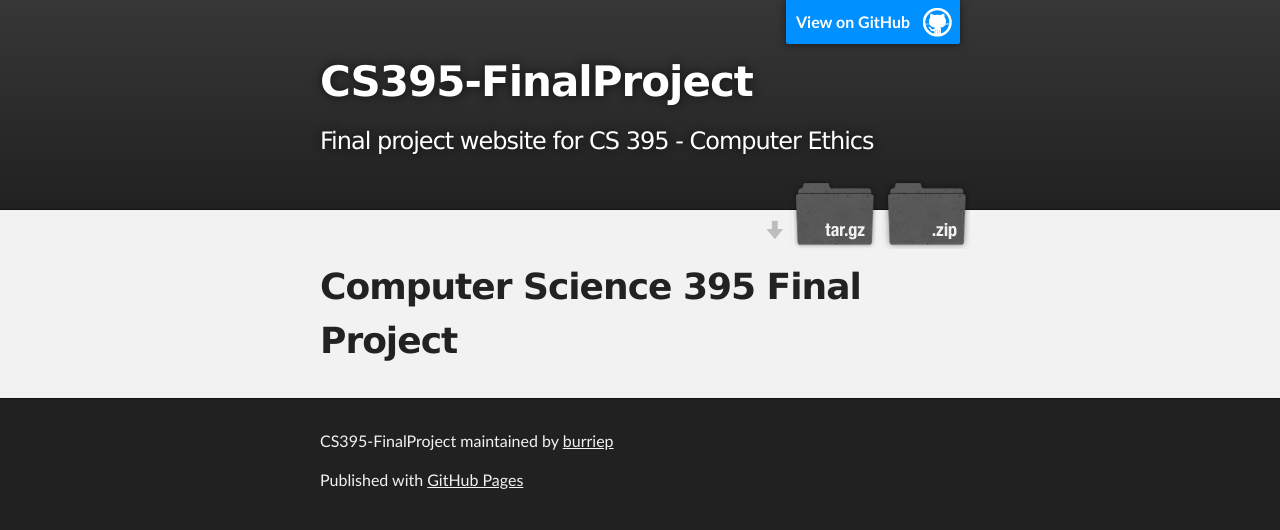
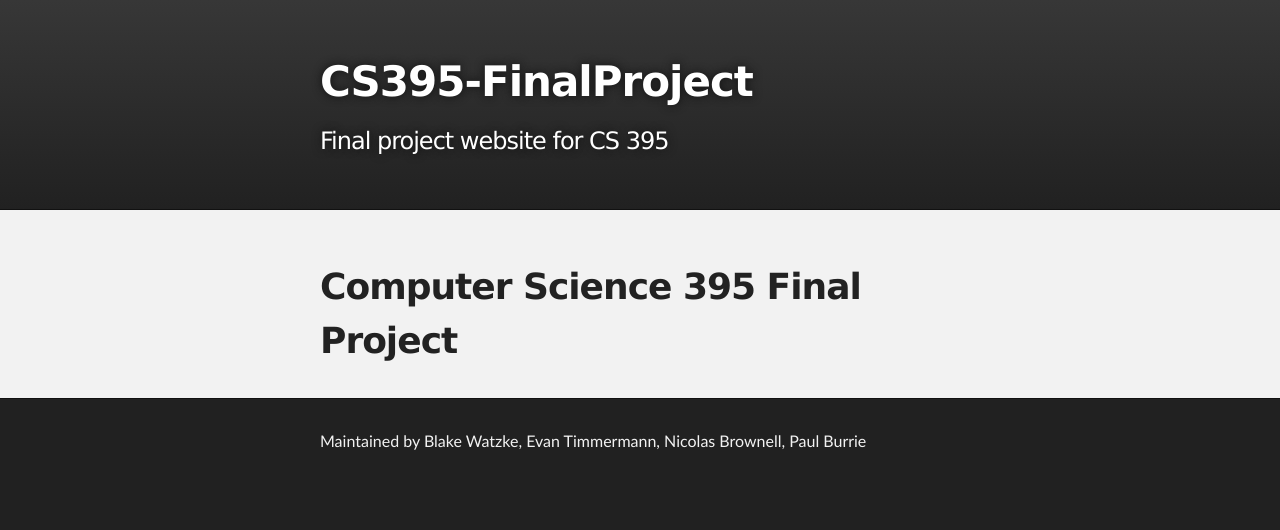
Before and after one commit to burriep/CS395-FinalProject, a plain HTML site: page index.html in a window 1280 px wide. Drawn offline with Linux system fonts and the light colour scheme.

Commit message:
Cleaned up homepage

```diff
--- a/index.html
+++ b/index.html
@@ -1,46 +1,30 @@
 <!DOCTYPE html>
 <html>
-
 <head>
-    <meta charset='utf-8'>
+  <meta charset="utf-8">
   <meta http-equiv="X-UA-Compatible" content="chrome=1">
   <meta name="description" content="CS395-FinalProject : Final project website for CS 395 - Computer Ethics">
-
   <link rel="stylesheet" type="text/css" media="screen" href="stylesheets/stylesheet.css">
-
-    <title>CS395-FinalProject</title>
+  <title>CS395 - Final Project</title>
 </head>
-
 <body>
-
   <!-- HEADER -->
   <div id="header_wrap" class="outer">
     <header class="inner">
-          <a id="forkme_banner" href="https://github.com/burriep/CS395-FinalProject">View on GitHub</a>
-
       <h1 id="project_title">CS395-FinalProject</h1>
-          <h2 id="project_tagline">Final project website for CS 395 - Computer Ethics</h2>
-
-            <section id="downloads">
-              <a class="zip_download_link" href="https://github.com/burriep/CS395-FinalProject/zipball/master">Download this project as a .zip file</a>
-              <a class="tar_download_link" href="https://github.com/burriep/CS395-FinalProject/tarball/master">Download this project as a tar.gz file</a>
-            </section>
+      <h2 id="project_tagline">Final project website for CS 395</h2>
     </header>
   </div>
-
   <!-- MAIN CONTENT -->
   <div id="main_content_wrap" class="outer">
     <section id="main_content" class="inner">
-        <h1>
-<a id="computer-science-395-final-project" class="anchor" href="#computer-science-395-final-project" aria-hidden="true"><span class="octicon octicon-link"></span></a>Computer Science 395 Final Project</h1>
+      <h1><a id="computer-science-395-final-project" class="anchor" href="#computer-science-395-final-project" aria-hidden="true"><span class="octicon octicon-link"></span></a>Computer Science 395 Final Project</h1>
     </section>
   </div>
-
   <!-- FOOTER  -->
   <div id="footer_wrap" class="outer">
     <footer class="inner">
-        <p class="copyright">CS395-FinalProject maintained by <a href="https://github.com/burriep">burriep</a></p>
-        <p>Published with <a href="https://pages.github.com">GitHub Pages</a></p>
+      <p class="copyright">Maintained by Blake Watzke, Evan Timmermann, Nicolas Brownell, Paul Burrie</p>
     </footer>
   </div>
 
@@ -54,7 +38,5 @@
     pageTracker._trackPageview();
   } catch(err) {}
   </script>
-
-
 </body>
 </html>
```
Lines whose indentation alone changed are shown as unchanged.
